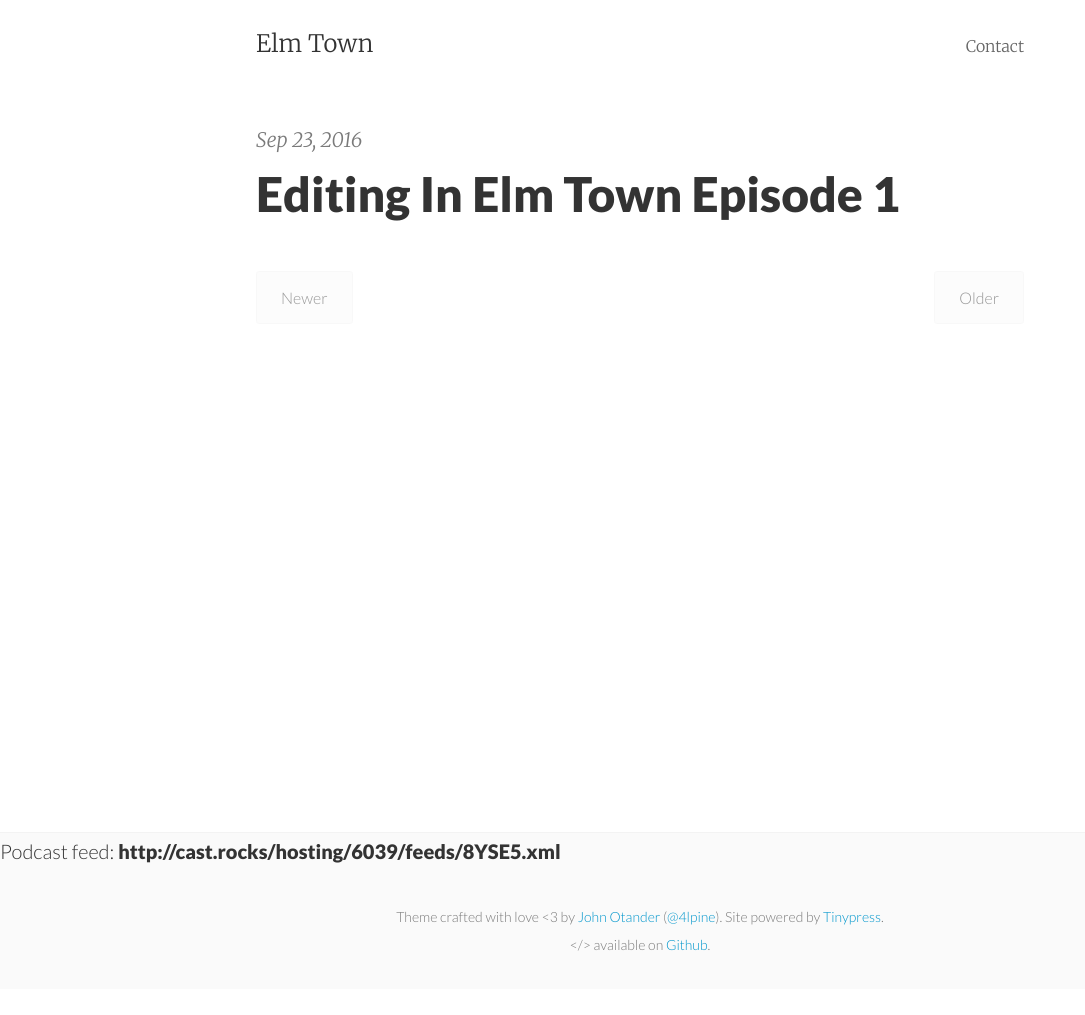
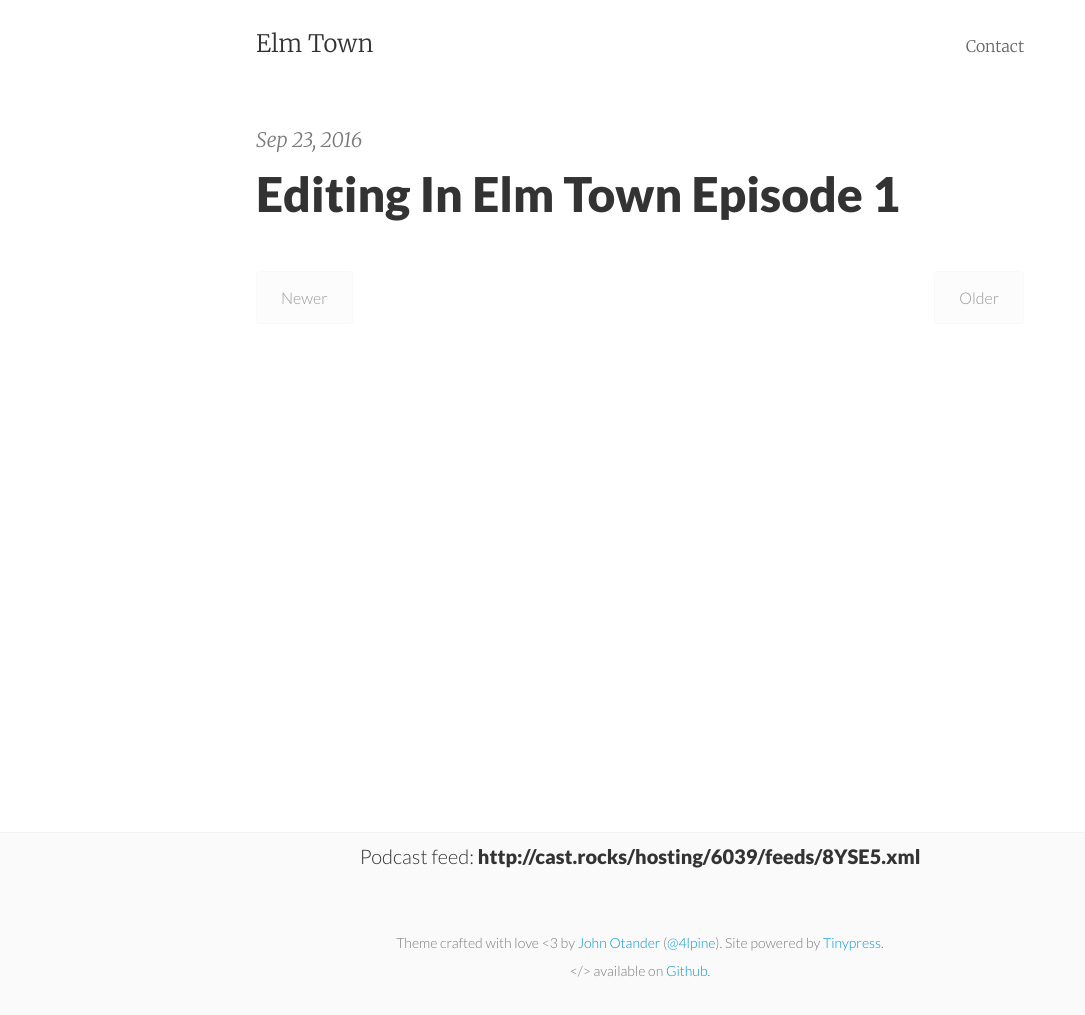
Before and after one commit to elmtown/elmtown.github.io, a Jekyll site: the page built from index.html, in a window 1280 px wide. Shown: the whole page, without its empty margins (0-1085 px from the left). Built offline with Jekyll 4.4.1, drawn with Linux system fonts in a browser that asks for light colours; the list of posts is cut into pages by our own code; before the commit the page ends 989 px from its top, so only the background shows below that.

Commit message:
Update footer.html

```diff
--- a/_includes/footer.html
+++ b/_includes/footer.html
@@ -1,5 +1,5 @@
 <footer class="footer">
-  <p style="display: block; margin: 0 auto;">Podcast feed: <b>http://cast.rocks/hosting/6039/feeds/8YSE5.xml</b></p>
+  <p style="padding: .25em; text-align: center">Podcast feed: <b>http://cast.rocks/hosting/6039/feeds/8YSE5.xml</b></p>
   <div class="p2 wrap">
     <div class="measure mt1 center">
       <small>
```
